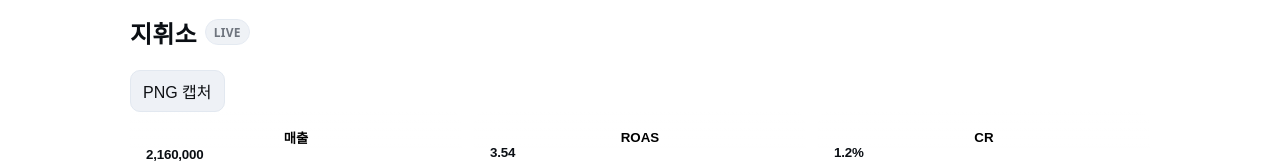
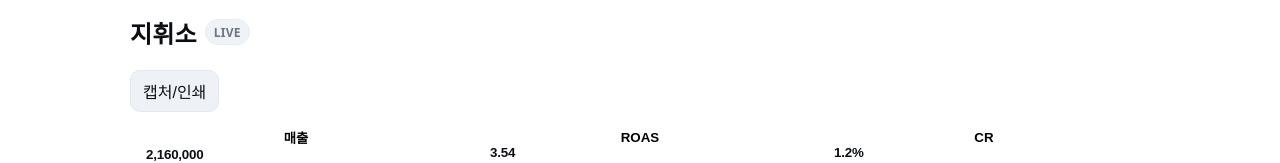
Before and after one commit to sht27363838-glitch/zp-v3.0, a Next.js app: page / in a window 1280 px wide. Shown: the part 249-412 px from the top of the page. Built offline with nearby package versions, Linux system fonts and the light colour scheme.

Commit message:
Update ExportBar.tsx

```diff
--- a/app/_components/ExportBar.tsx
+++ b/app/_components/ExportBar.tsx
@@ -1,29 +1,71 @@
+// app/_components/ExportBar.tsx
 'use client'
 
 import React from 'react'
 import { toCsv } from '@lib/readCsv'
-import ExportBar from '@cmp/ExportBar'  // == app/_components/ExportBar
 
+type Props = {
+  /** 캡처/인쇄할 DOM 선택자 (예: '.kpi-grid' 또는 '#report-table') */
+  selector: string
+  /** CSV를 내보낼 때만 전달 (헤더/rows) — 없으면 CSV 버튼 숨김 */
+  csv?: { headers: string[]; rows: any[] }
+}
 
-export default function ExportBar({selector, csv}:{selector:string; csv?: {headers:string[], rows:any[]}}){
-  async function capture(){
+export default function ExportBar({ selector, csv }: Props) {
+  async function capturePrint() {
     const el = document.querySelector(selector) as HTMLElement | null
-    if(!el) return alert('캡처 대상을 찾지 못했습니다.')
-    const html2canvas = (await import('html2canvas')).default
-    const canvas = await html2canvas(el)
-    const url = canvas.toDataURL('image/png')
-    const a = document.createElement('a'); a.href=url; a.download='export.png'; a.click()
+    if (!el) return alert('캡처 대상을 찾지 못했습니다.')
+
+    // 의존성 없이 프린트/PDF 저장으로 캡처 대체
+    const w = window.open('', '_blank', 'noopener,noreferrer,width=1200,height=800')
+    if (!w) return
+    const styles = Array.from(document.styleSheets)
+      .map((s, i) => {
+        try {
+          const rules = (s as CSSStyleSheet).cssRules
+          return rules ? Array.from(rules).map(r => r.cssText).join('\n') : ''
+        } catch {
+          return '' // CORS 등 접근 불가 스타일은 스킵
+        }
+      })
+      .join('\n')
+
+    w.document.write(`
+      <html>
+        <head>
+          <meta charset="utf-8" />
+          <title>Export</title>
+          <style>${styles}</style>
+          <style>
+            body{margin:16px;background:white}
+            .table thead th{position:sticky;top:0}
+          </style>
+        </head>
+        <body>${el.outerHTML}</body>
+      </html>
+    `)
+    w.document.close()
+    w.focus()
+    w.print()
   }
-  function downloadCsv(){
-    if(!csv) return
-    const blob = new Blob([toCsv(csv as any)], {type:'text/csv;charset=utf-8;'})
-    const url = URL.createObjectURL(blob); const a = document.createElement('a')
-    a.href = url; a.download = 'data.csv'; a.click(); URL.revokeObjectURL(url)
+
+  function downloadCsv() {
+    if (!csv) return
+    const blob = new Blob([toCsv({ headers: csv.headers, rows: csv.rows as any })], {
+      type: 'text/csv;charset=utf-8;',
+    })
+    const url = URL.createObjectURL(blob)
+    const a = document.createElement('a')
+    a.href = url
+    a.download = 'export.csv'
+    a.click()
+    URL.revokeObjectURL(url)
   }
+
   return (
-    <div className="row" style={{gap:8}}>
-      <button className="btn" onClick={capture}>PNG 캡처</button>
-      {csv && <button className="btn" onClick={downloadCsv}>CSV 다운로드</button>}
+    <div className="export-bar" style={{ display: 'inline-flex', gap: 8 }}>
+      <button className="btn" onClick={capturePrint}>캡처/인쇄</button>
+      {csv && <button className="btn" onClick={downloadCsv}>CSV</button>}
     </div>
   )
 }
```
